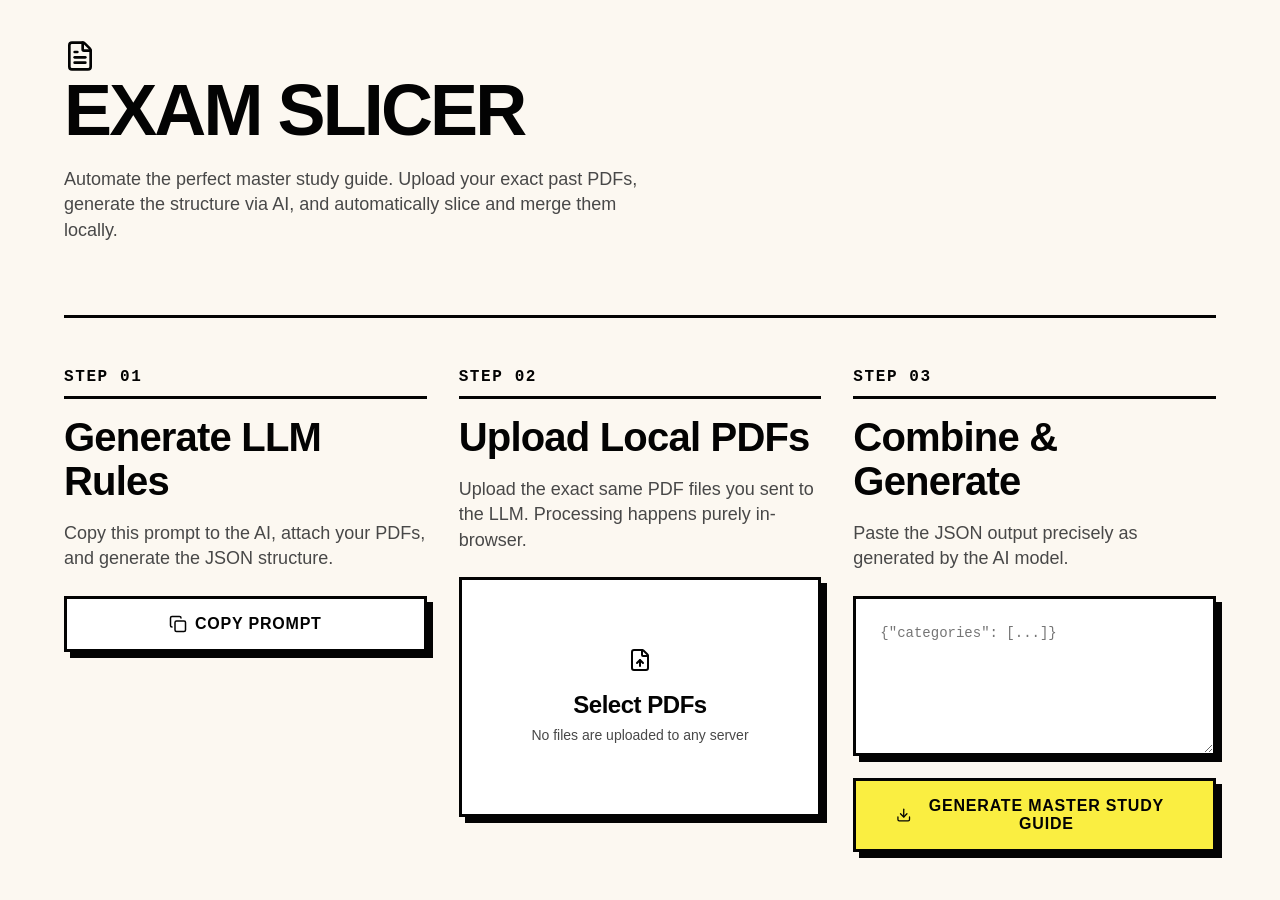
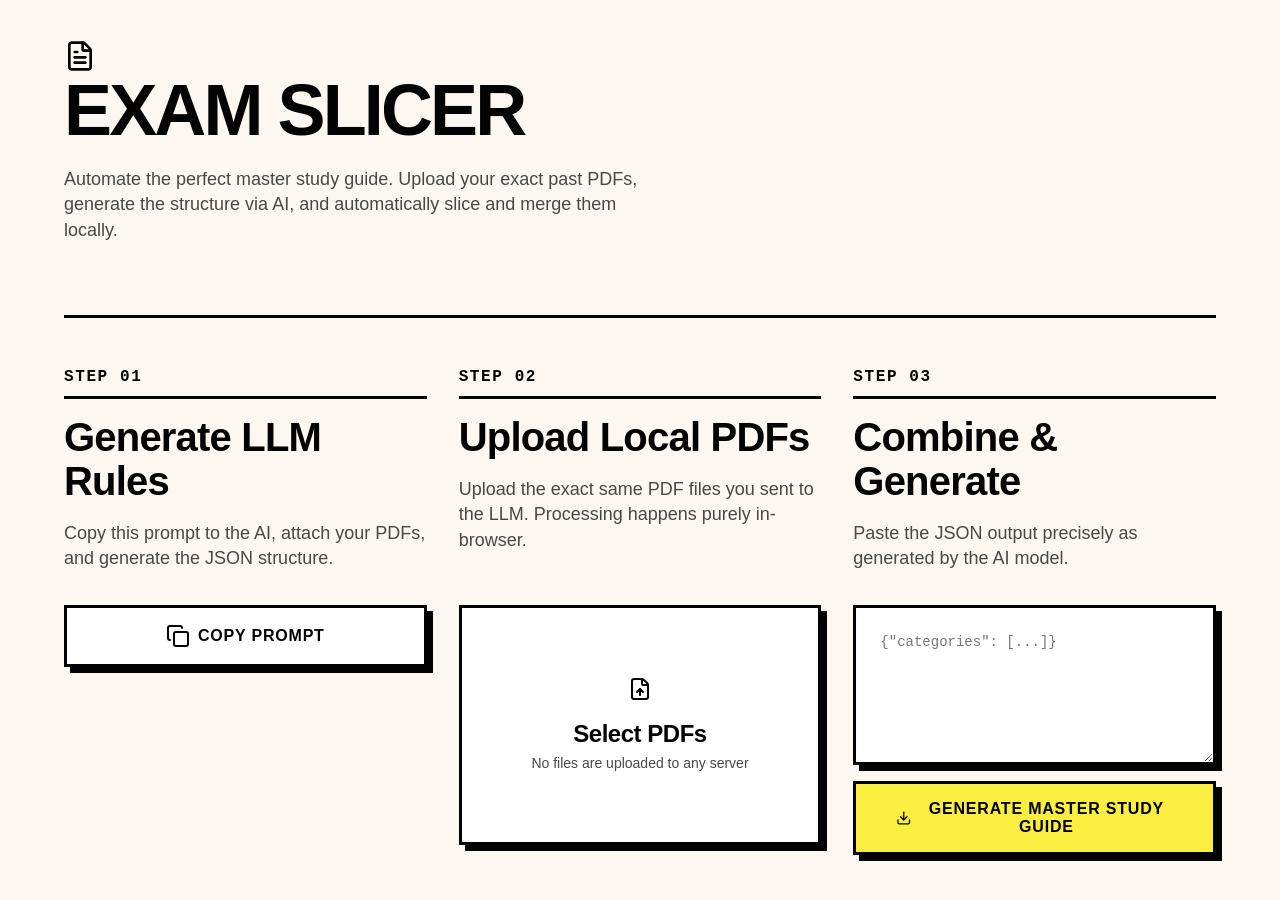
Before and after one commit to KeshavM05/examslicer, a React (Vite) app: page / in a window 1280 px wide. Shown: the top 900 px of the page. Built offline with nearby package versions, Linux system fonts and the light colour scheme; a web font is replaced by a local one.

Commit message:
made look nicer

```diff
--- a/src/App.tsx
+++ b/src/App.tsx
@@ -281,24 +281,28 @@ function App() {
       </header>
 
       <div className="section-block split">
-        <div>
+        <div className="step-col">
           <span className="step-marker">Step 01</span>
+          <div className="col-header">
             <h2>Generate LLM Rules</h2>
             <p className="desc">
               Copy this prompt to the AI, attach your PDFs, and generate the JSON structure.
             </p>
+          </div>
           <button onClick={handleCopyPrompt} className="btn btn-full">
-            {copied ? <Check size={18} /> : <Copy size={18} />}
+            {copied ? <Check size={24} /> : <Copy size={24} />}
             {copied ? 'Copied' : 'Copy Prompt'}
           </button>
         </div>
 
-        <div>
+        <div className="step-col">
           <span className="step-marker">Step 02</span>
+          <div className="col-header">
             <h2>Upload Local PDFs</h2>
             <p className="desc">
               Upload the exact same PDF files you sent to the LLM. Processing happens purely in-browser.
             </p>
+          </div>
 
           <input
             type="file"
@@ -332,12 +336,14 @@ function App() {
           )}
         </div>
 
-        <div className="step-3-col">
+        <div className="step-col">
           <span className="step-marker">Step 03</span>
+          <div className="col-header">
             <h2>Combine & Generate</h2>
             <p className="desc">
               Paste the JSON output precisely as generated by the AI model.
             </p>
+          </div>
 
           <textarea
           value={jsonInput}
--- a/src/index.css
+++ b/src/index.css
@@ -110,6 +110,15 @@ h2 {
   }
 }
 
+.step-col {
+  display: flex;
+  flex-direction: column;
+}
+
+.col-header {
+  height: 190px;
+}
+
 /* Form Elements */
 .input-area {
   width: 100%;
@@ -134,7 +143,7 @@ h2 {
   height: 240px;
   overflow-y: auto;
   resize: vertical;
-  margin-bottom: var(--space-lg);
+  margin-bottom: var(--space-md);
 }
 
 /* Upload Zone */
@@ -149,7 +158,7 @@ h2 {
   cursor: pointer;
   box-shadow: 6px 6px 0px 0px var(--ink-black);
   transition: all 0.1s;
-  min-height: 240px;
+  height: 240px;
   text-align: center;
 }
 
```
Lines whose indentation alone changed are shown as unchanged.
